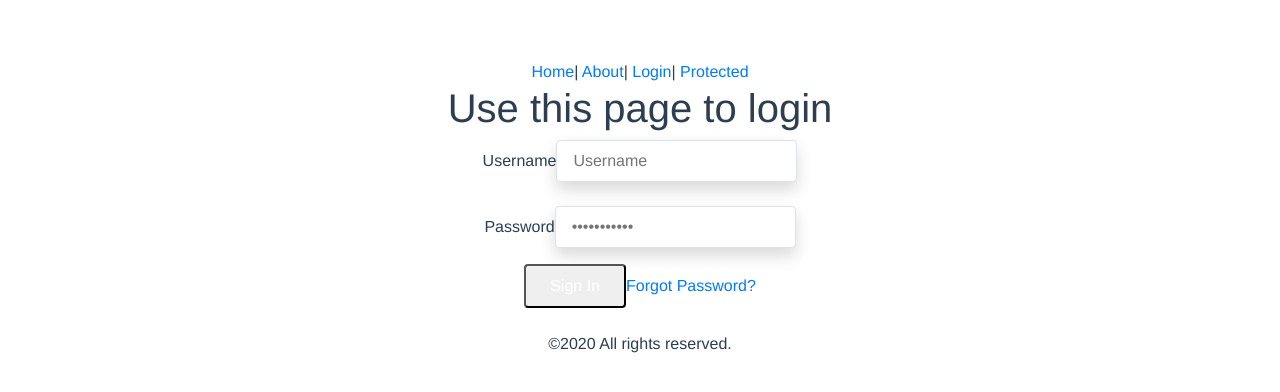
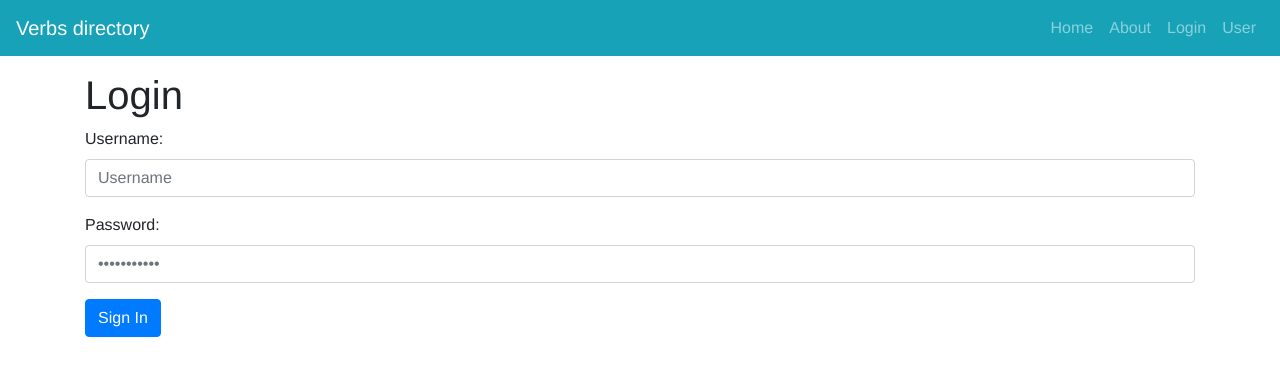
Before and after one commit to ocastaneda82/headless-cms-wordpress-vue, a Vue app: page /login in a window 1280 px wide. Shown: the top 392 px of the page. Built offline with nearby package versions, Linux system fonts and the light colour scheme.

Commit message:
Ajustes gráficos

```diff
--- a/src/App.vue
+++ b/src/App.vue
@@ -1,10 +1,26 @@
 <template>
   <div id="app">
-    <div id="nav">
+    <!-- <div id="nav">
       <router-link to="/">Home</router-link>|
       <router-link to="/about">About</router-link>|
       <router-link to="/login">Login</router-link>|
-      <router-link to="/protected">Protected</router-link>
+      <router-link to="/user">User</router-link>
+    </div> -->
+    <div>
+      <b-navbar toggleable="lg" type="dark" variant="info">
+        <b-navbar-brand href="#">Verbs directory</b-navbar-brand>
+
+        <b-navbar-toggle target="nav-collapse"></b-navbar-toggle>
+
+        <b-collapse id="nav-collapse" is-nav>
+          <b-navbar-nav class="ml-auto">
+            <b-nav-item to="/">Home</b-nav-item>
+            <b-nav-item to="/about">About</b-nav-item>
+            <b-nav-item to="/login">Login</b-nav-item>
+            <b-nav-item to="/user">User</b-nav-item>
+          </b-navbar-nav>
+        </b-collapse>
+      </b-navbar>
     </div>
     <router-view />
   </div>
@@ -26,8 +42,11 @@ export default {
   font-family: Avenir, Helvetica, Arial, sans-serif;
   -webkit-font-smoothing: antialiased;
   -moz-osx-font-smoothing: grayscale;
-  text-align: center;
-  color: #2c3e50;
-  margin-top: 60px;
+  /* text-align: center;
+  color: #2c3e50; */
+  /* margin-top: 60px; */
+}
+.b-page-cont {
+  padding: 15px 0;
 }
 </style>
--- a/src/components/LoginForm.vue
+++ b/src/components/LoginForm.vue
@@ -1,40 +1,34 @@
 <template>
-  <div class="w-full max-w-xs mx-auto">
-    <form @submit.prevent="login()" class="bg-white shadow-md rounded px-8 pt-6 pb-8 mb-4">
-      <div class="mb-4">
-        <label class="block text-gray-700 text-sm font-bold mb-2" for="username">Username</label>
-        <input
+  <div>
+    <b-form @submit.prevent="login()" v-if="show">
+      <b-form-group id="input-group-1" label="Username:" label-for="username">
+        <b-form-input
+          id="username"
           v-model="form.username"
-          class="shadow appearance-none border rounded w-full py-2 px-3 text-gray-700 leading-tight focus:outline-none focus:shadow-outline"
-          id="username"
           type="text"
+          required
           placeholder="Username"
-        />
-      </div>
-      <div class="mb-6">
-        <label class="block text-gray-700 text-sm font-bold mb-2" for="password">Password</label>
-        <input
+        ></b-form-input>
+      </b-form-group>
+
+      <b-form-group id="input-group-2" label="Password:" label-for="password">
+        <b-form-input
+          id="password"
           v-model="form.password"
-          class="shadow appearance-none border rounded w-full py-2 px-3 text-gray-700 mb-3 leading-tight focus:outline-none focus:shadow-outline"
-          id="password"
+          required
           type="password"
           placeholder="•••••••••••"
-        />
-      </div>
-      <div class="flex items-center justify-between">
-        <button
-          class="bg-blue-500 hover:bg-blue-700 text-white font-bold py-2 px-4 rounded focus:outline-none focus:shadow-outline"
-          type="submit"
-        >Sign In</button>
-        <a
-          class="inline-block align-baseline font-bold text-sm text-blue-500 hover:text-blue-800"
-          href="#"
-        >Forgot Password?</a>
-      </div>
-    </form>
-    <p class="text-center text-gray-500 text-xs">&copy;2020 All rights reserved.</p>
+        ></b-form-input>
+      </b-form-group>
+
+      <b-button type="submit" variant="primary">Sign In</b-button>
+    </b-form>
+    <!-- <b-card class="mt-3" header="Form Data Result">
+      <pre class="m-0">{{ form }}</pre>
+    </b-card> -->
   </div>
 </template>
+
 <script>
 export default {
   data() {
@@ -43,6 +37,7 @@ export default {
         username: "",
         password: "",
       },
+      show: true,
     };
   },
   methods: {
--- a/src/router/index.js
+++ b/src/router/index.js
@@ -27,7 +27,7 @@ const routes = [
       import(/* webpackChunkName: "about" */ "../views/About.vue"),
   },
   {
-    path: "/protected",
+    path: "/user",
     name: "Protected",
     component: () =>
       import(/* webpackChunkName: "protected" */ "../views/Protected.vue"),
--- a/src/store/index.js
+++ b/src/store/index.js
@@ -26,23 +26,12 @@ export default new Vuex.Store({
             credentials
           )
           .then(function(response) {
-            const dataOscar = response;
-            console.log("Respuesta: " + JSON.stringify(dataOscar));
+            // const dataOscar = response;
+            // console.log("Respuesta: " + JSON.stringify(dataOscar));
             commit("SET_USER", response.data);
             resolve(response.data);
           })
           .catch((e) => reject(e));
-
-        // try {
-        //   const { data } = axios.post(
-        //     `http://vue.digitalactive.info/wp-json/jwt-auth/v1/token`,
-        //     credentials
-        //   );
-        //   commit("SET_USER", data);
-        //   resolve(data);
-        // } catch (e) {
-        //   reject(e);
-        // }
       });
     },
     validate({ state }) {
@@ -54,6 +43,9 @@ export default new Vuex.Store({
         },
       });
     },
+    information() {
+      return "Hola";
+    },
   },
   modules: {},
 });
--- a/src/views/About.vue
+++ b/src/views/About.vue
@@ -1,14 +1,17 @@
 <template>
-  <div>About</div>
+  <div class="About b-page-cont">
+    <b-container>
+      <b-row>
+        <b-col><h1>About</h1></b-col>
+      </b-row>
+    </b-container>
+  </div>
 </template>
 
 <script>
 export default {
-   name: "About",
-
-}
+  name: "About",
+};
 </script>
 
-<style>
-
-</style>
+<style></style>
--- a/src/views/Home.vue
+++ b/src/views/Home.vue
@@ -1,5 +1,11 @@
 <template>
-  <div>Home</div>
+  <div class="home b-page-cont">
+    <b-container>
+      <b-row>
+        <b-col><h1>Home</h1></b-col>
+      </b-row>
+    </b-container>
+  </div>
 </template>
 
 <script>
@@ -8,5 +14,4 @@ export default {
 };
 </script>
 
-<style>
-</style>
+<style></style>
--- a/src/views/Login.vue
+++ b/src/views/Login.vue
@@ -1,26 +1,24 @@
 <template>
-  <div class="login">
-    <div class="container mx-auto px-4">
-      <div class="flex -mx-4">
-        <div class="w-full">
-          <h1>Use this page to login</h1>
-        </div>
-      </div>
-      <div class="flex -mx-4">
-        <div class="w-full">
-          <LoginForm />
-        </div>
-      </div>
-    </div>
+  <div class="login b-page-cont">
+    <b-container>
+      <b-row>
+        <b-col><h1>Login</h1></b-col>
+      </b-row>
+      <b-row>
+        <b-col><LoginForm /></b-col>
+      </b-row>
+    </b-container>
   </div>
 </template>
 
 <script>
+// import LoginForm from "@/components/LoginForm";
 import LoginForm from "@/components/LoginForm";
 export default {
   name: "Login",
   components: {
     LoginForm,
+    // LoginForm,
   },
 };
 </script>
--- a/src/views/Protected.vue
+++ b/src/views/Protected.vue
@@ -1,7 +1,14 @@
 <template>
-  <div class="protected">
-    <h1>This is a protected page page</h1>
-    <p>Only logged in users are going to be able to see this page</p>
+  <div class="protected b-page-cont">
+    <b-container>
+      <b-row>
+        <b-col>
+          <h1>User's page</h1>
+          <h3>This is a protected page page</h3>
+          <p>Only logged in users are going to be able to see this page</p>
+        </b-col>
+      </b-row>
+    </b-container>
   </div>
 </template>
 
```
